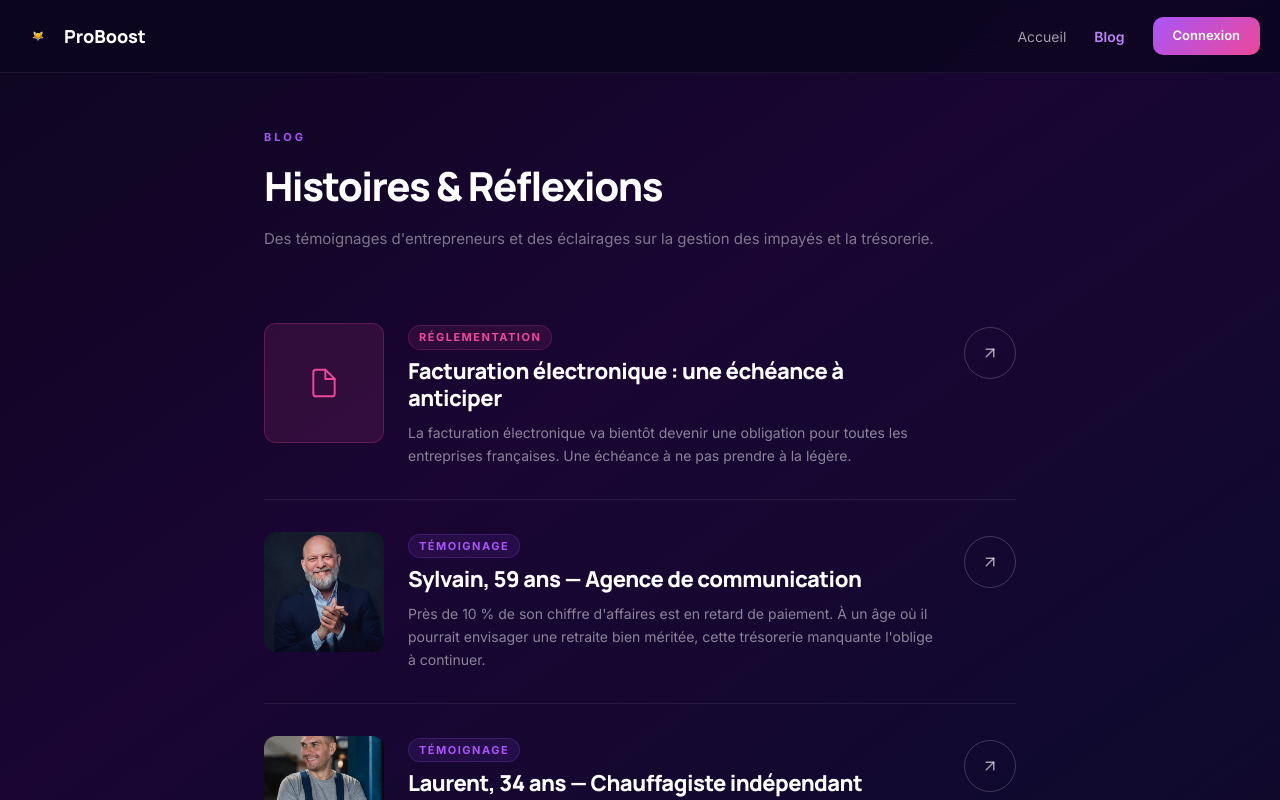
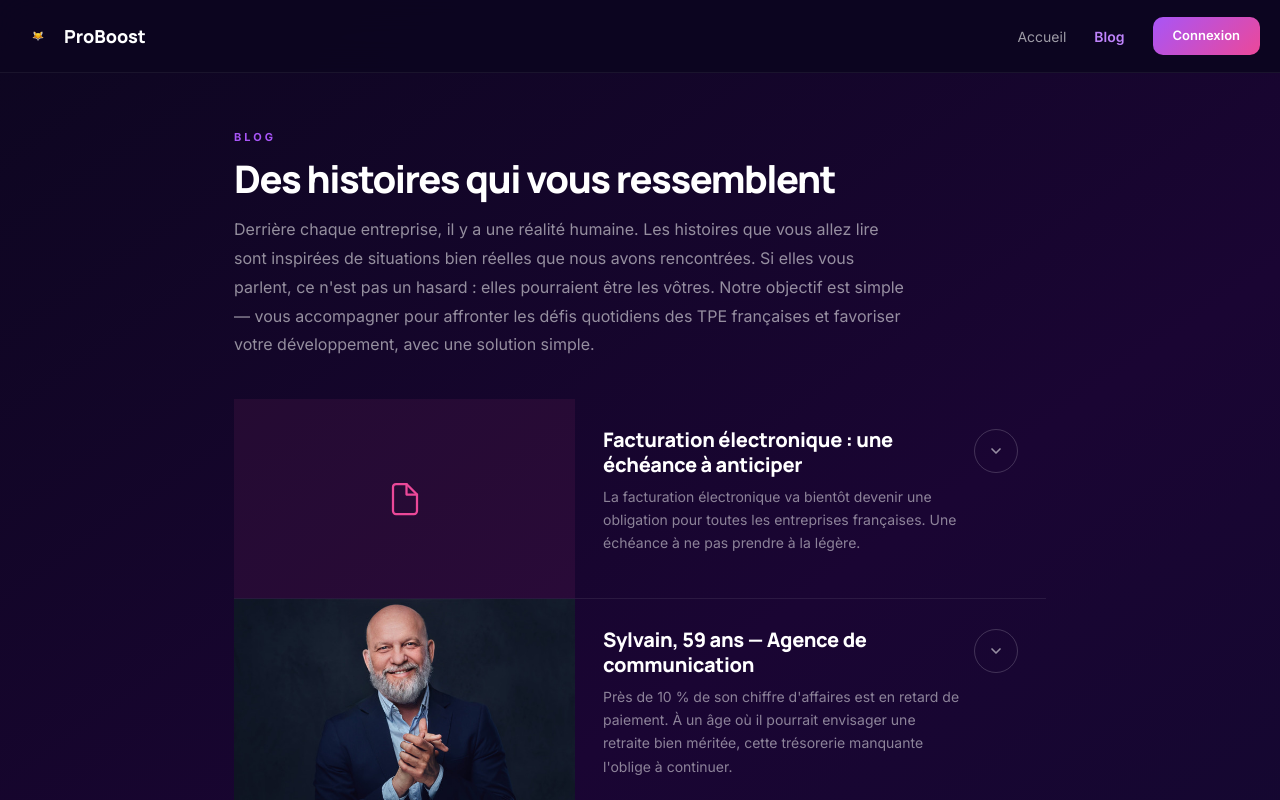
Before and after one commit to yannferstler-stack/proboost-v2, a Next.js app: page /blog in a window 1280 px wide. Shown: the top 800 px of the page. Built offline with nearby package versions, Linux system fonts and the light colour scheme; a web font is replaced by a local one.

Commit message:
blog header texte mis a jour

```diff
--- a/app/blog/page.tsx
+++ b/app/blog/page.tsx
@@ -6,8 +6,6 @@ const ARTICLES = [
   {
     id: 'facturation-electronique',
     titre: 'Facturation électronique : une échéance à anticiper',
-    tag: 'Réglementation',
-    tagColor: '#ec4899',
     resume: 'La facturation électronique va bientôt devenir une obligation pour toutes les entreprises françaises. Une échéance à ne pas prendre à la légère.',
     image: null,
     contenu: [
@@ -22,8 +20,6 @@ const ARTICLES = [
   {
     id: 'sylvain',
     titre: 'Sylvain, 59 ans — Agence de communication',
-    tag: 'Témoignage',
-    tagColor: '#a855f7',
     resume: 'Près de 10 % de son chiffre d\'affaires est en retard de paiement. À un âge où il pourrait envisager une retraite bien méritée, cette trésorerie manquante l\'oblige à continuer.',
     image: '/blog/sylvain.jpg',
     contenu: [
@@ -31,33 +27,29 @@ const ARTICLES = [
       `Ses clients ne sont jamais devenus de simples lignes dans un fichier. Sylvain les connaît par leur prénom. Beaucoup sont, comme lui, des entrepreneurs. Des relations construites avec le temps et la confiance.`,
       `Mais ces dernières années, la réalité économique s'est durcie. Les loyers augmentent, les outils nécessaires au métier d'agence coûtent toujours plus cher. Pour rester à flot, Sylvain a dû réduire son équipe. Aujourd'hui, il gère presque tout lui-même : devis, factures, administratif.`,
       `Relancer les paiements ? Ce n'est pas dans son tempérament. Quand il prend enfin le temps d'appeler un client, la discussion mène souvent vers un nouveau projet… et parfois une nouvelle facture en attente.`,
-      `Pourtant, près de 10 % de son chiffre d'affaires est aujourd'hui en retard de paiement. À un âge où il pourrait envisager une retraite bien méritée, cette trésorerie manquante l'oblige à continuer. Avec de simples relances structurées, jusqu'à 80 % de ces impayés pourraient être récupérés. De quoi préserver son activité, garder son employée actuelle et continuer à exercer son métier de passion… jusqu'au jour où lui décidera de prendre sa retraite.`,
+      `Pourtant, près de 10 % de son chiffre d'affaires est aujourd'hui en retard de paiement. À un âge où il pourrait envisager une retraite bien méritée, cette trésorerie manquante l'oblige à continuer. Avec de simples relances structurées, jusqu'à 80 % de ces impayés pourraient être récupérés.`,
     ],
   },
   {
     id: 'laurent',
     titre: 'Laurent, 34 ans — Chauffagiste indépendant',
-    tag: 'Témoignage',
-    tagColor: '#a855f7',
     resume: 'Les clients appellent souvent en urgence quand la chaudière tombe en panne. Mais quand vient le moment de faire un virement, l\'urgence disparaît.',
     image: '/blog/laurent.jpg',
     contenu: [
-      `Laurent a 34 ans et il est chauffagiste dans l'Est de la France. Au départ, il avait suivi un parcours scolaire assez classique. Puis, presque naturellement, il a choisi un métier manuel, comme son père avant lui. Aujourd'hui, il ne regrette absolument rien. Être à son compte lui a permis de construire la vie qu'il voulait. Il choisit ses horaires, a développé un réseau de clients fidèles et gagne confortablement sa vie. Le métier est parfois physique, parfois dans le froid, parfois dans l'urgence… mais Laurent l'aime sincèrement.`,
+      `Laurent a 34 ans et il est chauffagiste dans l'Est de la France. Au départ, il avait suivi un parcours scolaire assez classique. Puis, presque naturellement, il a choisi un métier manuel, comme son père avant lui. Aujourd'hui, il ne regrette absolument rien. Être à son compte lui a permis de construire la vie qu'il voulait.`,
       `Quand il s'est installé, il a tout de suite adopté une solution digitale simple pour éditer ses devis et ses factures directement depuis son téléphone. En quelques minutes, tout est envoyé au client. Le problème arrive après.`,
-      `Les clients appellent souvent en urgence quand la chaudière tombe en panne. Mais quand vient le moment de faire un virement, l'urgence disparaît. Les paiements prennent du temps, et Laurent doit relancer régulièrement. Rien de conflictuel : en général, un message ou deux suffisent et la situation se règle rapidement. Il n'a jamais eu besoin d'engager de procédure juridique. Mais ces relances lui prennent du temps. Du temps qu'il préférerait consacrer à ses clients… ou à sa famille.`,
+      `Les clients appellent souvent en urgence quand la chaudière tombe en panne. Mais quand vient le moment de faire un virement, l'urgence disparaît. Les paiements prennent du temps, et Laurent doit relancer régulièrement. Rien de conflictuel : en général, un message ou deux suffisent et la situation se règle rapidement. Mais ces relances lui prennent du temps. Du temps qu'il préférerait consacrer à ses clients… ou à sa famille.`,
       `Et Laurent est loin d'être un cas isolé : les dirigeants de TPE et indépendants passent en moyenne 25 à 40 % de leur temps de travail sur des tâches administratives, soit 52 à 90 heures par mois.`,
     ],
   },
   {
     id: 'lisa',
     titre: 'Lisa — Fleuriste',
-    tag: 'Témoignage',
-    tagColor: '#a855f7',
     resume: 'Entre la boutique, les mariages et les saisons des fleurs, Lisa reste avant tout une artiste passionnée. Récupérer ses factures en attente lui permettrait de financer un projet qui lui tient à cœur.',
     image: '/blog/lisa.jpg',
     contenu: [
-      `Lisa est fleuriste. Dans sa boutique, au cœur d'une petite ville de l'Est de la France, les journées commencent tôt et sentent toujours un peu la rose, l'eucalyptus ou la pivoine. Mais une grande partie de son travail se passe aussi ailleurs : sur les lieux de mariage. Depuis plusieurs années, elle accompagne des couples dans l'un des plus beaux jours de leur vie. Les bouquets, les centres de table, les arches fleuries… Lisa partage avec eux des moments chargés d'émotion. Mais une fois la fête passée, elle redevient parfois… une facture parmi d'autres. Dans la longue liste des prestataires d'un mariage, il arrive qu'elle soit simplement oubliée.`,
-      `Lisa envoie pourtant ses factures depuis son ordinateur, parfois tard le soir après une journée passée à composer des bouquets. L'administratif n'est pas ce qui la fait vibrer. Elle le fait comme elle peut, souvent entre deux commandes. Et puis une autre réalité approche : la facturation électronique obligatoire qui va progressivement entrer en vigueur pour les entreprises en France. Une échéance qu'elle n'a pas vraiment vu arriver.`,
+      `Lisa est fleuriste. Dans sa boutique, au cœur d'une petite ville de l'Est de la France, les journées commencent tôt et sentent toujours un peu la rose, l'eucalyptus ou la pivoine. Mais une grande partie de son travail se passe aussi ailleurs : sur les lieux de mariage. Les bouquets, les centres de table, les arches fleuries… Lisa partage avec eux des moments chargés d'émotion. Mais une fois la fête passée, elle redevient parfois… une facture parmi d'autres.`,
+      `Lisa envoie pourtant ses factures depuis son ordinateur, parfois tard le soir après une journée passée à composer des bouquets. L'administratif n'est pas ce qui la fait vibrer. Elle le fait comme elle peut, souvent entre deux commandes.`,
       `Entre la boutique, les mariages et les saisons des fleurs, Lisa reste avant tout une artiste passionnée. Mais récupérer ses factures en attente lui permettrait de financer un projet qui lui tient à cœur : organiser des ateliers pour transmettre son amour des fleurs et apprendre à composer des bouquets.`,
       `Parce que parfois, quelques paiements récupérés suffisent à faire éclore une nouvelle idée.`,
     ],
@@ -65,13 +57,11 @@ const ARTICLES = [
   {
     id: 'christophe-sarah',
     titre: 'Christophe & Sarah — Traiteurs',
-    tag: 'Témoignage',
-    tagColor: '#a855f7',
     resume: 'Avec une gestion simple et efficace de leurs factures, leur projet pourrait changer d\'échelle : ouvrir un local, améliorer leurs packagings, acheter une voiture de société.',
     image: '/blog/christophe-sarah.jpg',
     contenu: [
-      `Au départ, c'était simplement pour la famille et les amis. Des repas d'anniversaire, des baptêmes, quelques fêtes improvisées où tout le monde disait la même chose : "Vous devriez en faire votre métier." Petit à petit, leur activité de traiteur a pris de la place. De plus en plus de week-ends, puis de plus en plus de soirées en semaine. Aujourd'hui, une grande partie de leur temps libre y passe. Lui s'occupe des livraisons, des courses et des stocks. Elle est en cuisine, mais aussi au téléphone avec les clients, à imaginer les menus et organiser les événements.`,
-      `L'activité se professionnalise… mais cette nouvelle dimension peut donner le vertige. Il faut comprendre les règles, suivre les factures, anticiper les nouvelles obligations administratives. Parfois, tout cela ressemble à une montagne. Pourtant, elle connaît très bien l'administratif. Elle est comptable de formation et travaille encore à mi-temps dans ce domaine. Mais justement : dans leur activité de traiteur, elle rêve de faire autre chose. Créer, cuisiner, recevoir. Pas courir après les paiements.`,
+      `Au départ, c'était simplement pour la famille et les amis. Des repas d'anniversaire, des baptêmes, quelques fêtes improvisées où tout le monde disait la même chose : "Vous devriez en faire votre métier." Petit à petit, leur activité de traiteur a pris de la place. Lui s'occupe des livraisons, des courses et des stocks. Elle est en cuisine, mais aussi au téléphone avec les clients, à imaginer les menus et organiser les événements.`,
+      `L'activité se professionnalise… mais cette nouvelle dimension peut donner le vertige. Pourtant, elle connaît très bien l'administratif. Elle est comptable de formation et travaille encore à mi-temps dans ce domaine. Mais justement : dans leur activité de traiteur, elle rêve de faire autre chose. Créer, cuisiner, recevoir. Pas courir après les paiements.`,
       `Alors les relances passent souvent au second plan.`,
       `Et pourtant, avec une gestion simple et efficace de leurs factures et de leurs paiements, leur projet pourrait changer d'échelle : ouvrir un petit local, améliorer leurs packagings, et même acheter une voiture de société pour les livraisons. Parfois, bien gérer ses factures, c'est simplement donner à une passion les moyens de grandir.`,
     ],
@@ -91,38 +81,29 @@ export default function BlogPage() {
     return () => window.removeEventListener('resize', check)
   }, [])
 
-  // Fermer en cliquant hors de l'article
-  const handleOverlayClick = () => setExpanded(null)
-
-  const articleExpanded = ARTICLES.find(a => a.id === expanded)
-
   return (
     <>
       <style>{`
         @import url('https://fonts.googleapis.com/css2?family=Inter:wght@300;400;500;600;700&family=Manrope:wght@700;800;900&family=Playfair+Display:ital,wght@1,700&display=swap');
         *, *::before, *::after { box-sizing: border-box; margin: 0; padding: 0; }
         body { background: #0d0620; }
-        @keyframes fadeUp { from{opacity:0;transform:translateY(16px)}to{opacity:1;transform:translateY(0)} }
+        @keyframes fadeUp { from{opacity:0;transform:translateY(12px)}to{opacity:1;transform:translateY(0)} }
         @keyframes slideDown { from{opacity:0;transform:translateY(-10px)}to{opacity:1;transform:translateY(0)} }
-        @keyframes expandIn { from{opacity:0;max-height:0}to{opacity:1;max-height:2000px} }
         .nav-a { cursor: pointer; transition: color 0.15s; color: rgba(255,255,255,0.6); }
         .nav-a:hover { color: #c084fc !important; }
-        .article-row { transition: background 0.2s; cursor: pointer; }
-        .article-row:hover { background: rgba(168,85,247,0.04) !important; }
-        .arrow-btn { width: 52px; height: 52px; border-radius: 50%; border: 1.5px solid rgba(255,255,255,0.20); background: transparent; display: flex; align-items: center; justify-content: center; cursor: pointer; transition: all 0.2s; flex-shrink: 0; }
-        .arrow-btn:hover { border-color: #a855f7; background: rgba(168,85,247,0.12); }
-        .arrow-btn.active { border-color: #a855f7; background: rgba(168,85,247,0.15); transform: rotate(45deg); }
+        .article-row { transition: background 0.2s; cursor: pointer; border-bottom: 1px solid rgba(255,255,255,0.08); }
+        .article-row:hover .arrow-circle { border-color: rgba(168,85,247,0.5); background: rgba(168,85,247,0.08); }
+        .arrow-circle { width: 44px; height: 44px; border-radius: 50%; border: 1.5px solid rgba(255,255,255,0.18); background: transparent; display: flex; align-items: center; justify-content: center; transition: all 0.25s; flex-shrink: 0; }
+        .arrow-circle.open { border-color: #a855f7; background: rgba(168,85,247,0.12); }
+        .expanded-content { animation: fadeUp 0.3s ease both; }
         .hamburger { display: none; background: none; border: none; cursor: pointer; padding: 4px; }
         .nav-links { display: flex; align-items: center; gap: 28px; }
         .mobile-menu { animation: slideDown 0.2s ease; }
-        .overlay-close { position: fixed; inset: 0; z-index: 10; }
-        .expanded-content { animation: fadeUp 0.3s ease both; }
         .btn-back-art { background: rgba(255,255,255,0.06); border: 1px solid rgba(255,255,255,0.12); color: rgba(255,255,255,0.7); border-radius: 10px; padding: 8px 16px; font-size: 13px; font-family: Inter, sans-serif; cursor: pointer; transition: all 0.15s; display: inline-flex; align-items: center; gap: 6px; }
         .btn-back-art:hover { background: rgba(168,85,247,0.10); border-color: rgba(168,85,247,0.3); color: #c084fc; }
         @media (max-width: 768px) {
           .nav-links { display: none !important; }
           .hamburger { display: flex !important; }
-          .article-image { width: 90px !important; height: 90px !important; }
         }
       `}</style>
 
@@ -158,112 +139,94 @@ export default function BlogPage() {
         </nav>
 
         {/* HEADER */}
-        <div style={{ maxWidth: 800, margin: '0 auto', padding: isMobile ? '40px 20px 32px' : '56px 24px 40px', animation: 'fadeUp 0.4s ease both' }}>
-          <span style={{ fontSize: 11, color: '#a855f7', fontWeight: 700, letterSpacing: '3px', textTransform: 'uppercase', display: 'block', marginBottom: 10 }}>Blog</span>
-          <h1 style={{ fontFamily: 'Manrope', fontWeight: 900, fontSize: isMobile ? 28 : 40, color: 'white', letterSpacing: '-1.5px', marginBottom: 10 }}>
-            Histoires & Réflexions
+        <div style={{ maxWidth: 860, margin: '0 auto', padding: isMobile ? '40px 20px 32px' : '56px 24px 40px', animation: 'fadeUp 0.4s ease both' }}>
+          <span style={{ fontSize: 11, color: '#a855f7', fontWeight: 700, letterSpacing: '3px', textTransform: 'uppercase', display: 'block', marginBottom: 12 }}>Blog</span>
+          <h1 style={{ fontFamily: 'Manrope', fontWeight: 900, fontSize: isMobile ? 26 : 38, color: 'white', letterSpacing: '-1.5px', marginBottom: 16, lineHeight: 1.1 }}>
+            Des histoires qui vous ressemblent
           </h1>
-          <p style={{ fontSize: 15, color: 'rgba(255,255,255,0.45)', lineHeight: 1.7 }}>
-            Des témoignages d'entrepreneurs et des éclairages sur la gestion des impayés et la trésorerie.
+          <p style={{ fontSize: isMobile ? 14 : 16, color: 'rgba(255,255,255,0.55)', lineHeight: 1.8, maxWidth: 680 }}>
+            Derrière chaque entreprise, il y a une réalité humaine. Les histoires que vous allez lire sont inspirées de situations bien réelles que nous avons rencontrées. Si elles vous parlent, ce n'est pas un hasard : elles pourraient être les vôtres. Notre objectif est simple — vous accompagner pour affronter les défis quotidiens des TPE françaises et favoriser votre développement, avec une solution simple.
           </p>
         </div>
 
-        {/* LISTE ARTICLES */}
-        <div style={{ maxWidth: 800, margin: '0 auto', padding: isMobile ? '0 16px 60px' : '0 24px 80px', position: 'relative' }}>
-
-          {/* Overlay pour fermer en cliquant dehors */}
-          {expanded && <div className="overlay-close" onClick={handleOverlayClick} />}
-
-          {ARTICLES.map((article, idx) => {
+        {/* LISTE */}
+        <div style={{ maxWidth: 860, margin: '0 auto', padding: isMobile ? '0 0 60px' : '0 24px 80px' }}>
+          {ARTICLES.map((article) => {
             const isOpen = expanded === article.id
             return (
-              <div key={article.id} style={{ position: 'relative', zIndex: isOpen ? 20 : 1 }}>
-                {/* LIGNE ARTICLE */}
+              <div key={article.id}>
+                {/* LIGNE */}
                 <div
                   className="article-row"
-                  style={{
-                    display: 'flex',
-                    alignItems: 'flex-start',
-                    gap: isMobile ? 14 : 24,
-                    padding: isMobile ? '24px 0' : '32px 0',
-                    borderBottom: '1px solid rgba(255,255,255,0.08)',
-                    background: isOpen ? 'rgba(168,85,247,0.04)' : 'transparent',
-                  }}
                   onClick={() => setExpanded(isOpen ? null : article.id)}
+                  style={{ display: 'flex', alignItems: 'stretch', minHeight: isMobile ? 150 : 200 }}
                 >
-                  {/* IMAGE ou icône */}
-                  <div style={{ flexShrink: 0 }}>
+                  {/* IMAGE */}
                   {article.image ? (
+                    <div style={{ width: isMobile ? '38%' : '42%', flexShrink: 0, overflow: 'hidden' }}>
                       <img
                         src={article.image}
                         alt={article.titre}
-                        className="article-image"
-                        style={{ width: isMobile ? 90 : 120, height: isMobile ? 90 : 120, objectFit: 'cover', borderRadius: 12, display: 'block' }}
+                        style={{ width: '100%', height: '100%', objectFit: 'cover', display: 'block' }}
                       />
+                    </div>
                   ) : (
-                      <div className="article-image" style={{ width: isMobile ? 90 : 120, height: isMobile ? 90 : 120, background: 'rgba(236,72,153,0.12)', border: '1px solid rgba(236,72,153,0.25)', borderRadius: 12, display: 'flex', alignItems: 'center', justifyContent: 'center' }}>
-                        <svg width="32" height="32" viewBox="0 0 24 24" fill="none" stroke="#ec4899" strokeWidth="1.5" strokeLinecap="round" strokeLinejoin="round"><path d="M13 2H6a2 2 0 0 0-2 2v16a2 2 0 0 0 2 2h12a2 2 0 0 0 2-2V9z"/><polyline points="13 2 13 9 20 9"/></svg>
+                    <div style={{ width: isMobile ? '38%' : '42%', flexShrink: 0, background: 'rgba(236,72,153,0.08)', display: 'flex', alignItems: 'center', justifyContent: 'center' }}>
+                      <svg width="36" height="36" viewBox="0 0 24 24" fill="none" stroke="#ec4899" strokeWidth="1.5" strokeLinecap="round" strokeLinejoin="round"><path d="M13 2H6a2 2 0 0 0-2 2v16a2 2 0 0 0 2 2h12a2 2 0 0 0 2-2V9z"/><polyline points="13 2 13 9 20 9"/></svg>
                     </div>
                   )}
-                  </div>
 
-                  {/* CONTENU */}
+                  {/* TEXTE */}
+                  <div style={{ flex: 1, display: 'flex', alignItems: 'flex-start', justifyContent: 'space-between', gap: 10, padding: isMobile ? '16px 14px' : '28px 28px' }}>
                     <div style={{ flex: 1, minWidth: 0 }}>
-                    <span style={{ fontSize: 11, color: article.tagColor, fontWeight: 700, letterSpacing: '1.5px', textTransform: 'uppercase', display: 'inline-block', marginBottom: 8, background: article.id === 'facturation-electronique' ? 'rgba(236,72,153,0.10)' : 'rgba(168,85,247,0.10)', border: `1px solid ${article.id === 'facturation-electronique' ? 'rgba(236,72,153,0.20)' : 'rgba(168,85,247,0.20)'}`, borderRadius: 20, padding: '3px 10px' }}>
-                      {article.tag}
-                    </span>
-                    <h2 style={{ fontFamily: 'Manrope', fontWeight: 800, fontSize: isMobile ? 17 : 22, color: 'white', letterSpacing: '-0.5px', marginBottom: 8, lineHeight: 1.25 }}>
+                      <h2 style={{ fontFamily: 'Manrope', fontWeight: 800, fontSize: isMobile ? 14 : 20, color: 'white', letterSpacing: '-0.3px', marginBottom: 8, lineHeight: 1.25 }}>
                         {article.titre}
                       </h2>
-                    <p style={{ fontSize: isMobile ? 13 : 14, color: 'rgba(255,255,255,0.50)', lineHeight: 1.65 }}>
+                      <p style={{ fontSize: isMobile ? 12 : 14, color: 'rgba(255,255,255,0.50)', lineHeight: 1.65 }}>
                         {article.resume}
                       </p>
                     </div>
 
                     {/* FLÈCHE */}
-                  <button
-                    className={`arrow-btn${isOpen ? ' active' : ''}`}
-                    onClick={e => { e.stopPropagation(); setExpanded(isOpen ? null : article.id) }}
-                    style={{ marginTop: isMobile ? 0 : 4 }}
+                    <div className={`arrow-circle${isOpen ? ' open' : ''}`} style={{ marginTop: 2, cursor: 'pointer' }}>
+                      <svg
+                        width="16" height="16"
+                        viewBox="0 0 24 24" fill="none"
+                        stroke={isOpen ? '#a855f7' : 'rgba(255,255,255,0.55)'}
+                        strokeWidth="2.5" strokeLinecap="round" strokeLinejoin="round"
+                        style={{ transition: 'transform 0.25s', transform: isOpen ? 'rotate(180deg)' : 'rotate(0deg)' }}
                       >
-                    <svg width="18" height="18" viewBox="0 0 24 24" fill="none" stroke={isOpen ? '#a855f7' : 'rgba(255,255,255,0.6)'} strokeWidth="2" strokeLinecap="round" strokeLinejoin="round">
-                      <line x1="7" y1="17" x2="17" y2="7"/>
-                      <polyline points="7 7 17 7 17 17"/>
+                        <polyline points="6 9 12 15 18 9"/>
                       </svg>
-                  </button>
+                    </div>
+                  </div>
                 </div>
 
                 {/* CONTENU DÉPLIÉ */}
                 {isOpen && (
                   <div
                     className="expanded-content"
+                    onClick={e => e.stopPropagation()}
                     style={{
                       background: 'rgba(255,255,255,0.03)',
-                      border: '1px solid rgba(168,85,247,0.15)',
-                      borderTop: 'none',
-                      borderRadius: '0 0 16px 16px',
+                      borderBottom: '1px solid rgba(168,85,247,0.15)',
+                      borderLeft: '2px solid rgba(168,85,247,0.30)',
                       padding: isMobile ? '24px 20px 28px' : '32px 36px 36px',
-                      marginBottom: 2,
                     }}
-                    onClick={e => e.stopPropagation()}
                   >
                     <div style={{ display: 'flex', flexDirection: 'column', gap: 18, marginBottom: 28 }}>
                       {article.contenu.map((para, i) => (
-                        <p key={i} style={{ fontSize: isMobile ? 15 : 16, color: 'rgba(255,255,255,0.75)', lineHeight: 1.85, fontWeight: 300 }}>{para}</p>
+                        <p key={i} style={{ fontSize: isMobile ? 14 : 16, color: 'rgba(255,255,255,0.75)', lineHeight: 1.85, fontWeight: 300 }}>{para}</p>
                       ))}
                     </div>
 
-                    {/* CTA + bouton fermer */}
-                    <div style={{ display: 'flex', flexDirection: isMobile ? 'column' : 'row', alignItems: isMobile ? 'flex-start' : 'center', justifyContent: 'space-between', gap: 14, paddingTop: 24, borderTop: '1px solid rgba(255,255,255,0.08)' }}>
-                      <button
-                        className="btn-back-art"
-                        onClick={() => setExpanded(null)}
-                      >
-                        ← Réduire
+                    <div style={{ display: 'flex', flexDirection: isMobile ? 'column' : 'row', alignItems: isMobile ? 'flex-start' : 'center', justifyContent: 'space-between', gap: 12, paddingTop: 20, borderTop: '1px solid rgba(255,255,255,0.08)' }}>
+                      <button className="btn-back-art" onClick={() => setExpanded(null)}>
+                        ↑ Réduire
                       </button>
                       <button
                         onClick={() => router.push('/souscrire')}
-                        style={{ background: 'linear-gradient(135deg, #a855f7, #ec4899)', color: 'white', border: 'none', borderRadius: 12, padding: '12px 24px', fontSize: 14, fontWeight: 700, cursor: 'pointer', fontFamily: 'Inter, sans-serif', boxShadow: '0 4px 16px rgba(168,85,247,0.35)', whiteSpace: 'nowrap' }}>
+                        style={{ background: 'linear-gradient(135deg, #a855f7, #ec4899)', color: 'white', border: 'none', borderRadius: 12, padding: '12px 24px', fontSize: 14, fontWeight: 700, cursor: 'pointer', fontFamily: 'Inter, sans-serif', boxShadow: '0 4px 16px rgba(168,85,247,0.35)', whiteSpace: 'nowrap', width: isMobile ? '100%' : 'auto' }}>
                         Commencer avec ProBoost →
                       </button>
                     </div>
```
Lines whose indentation alone changed are shown as unchanged.
